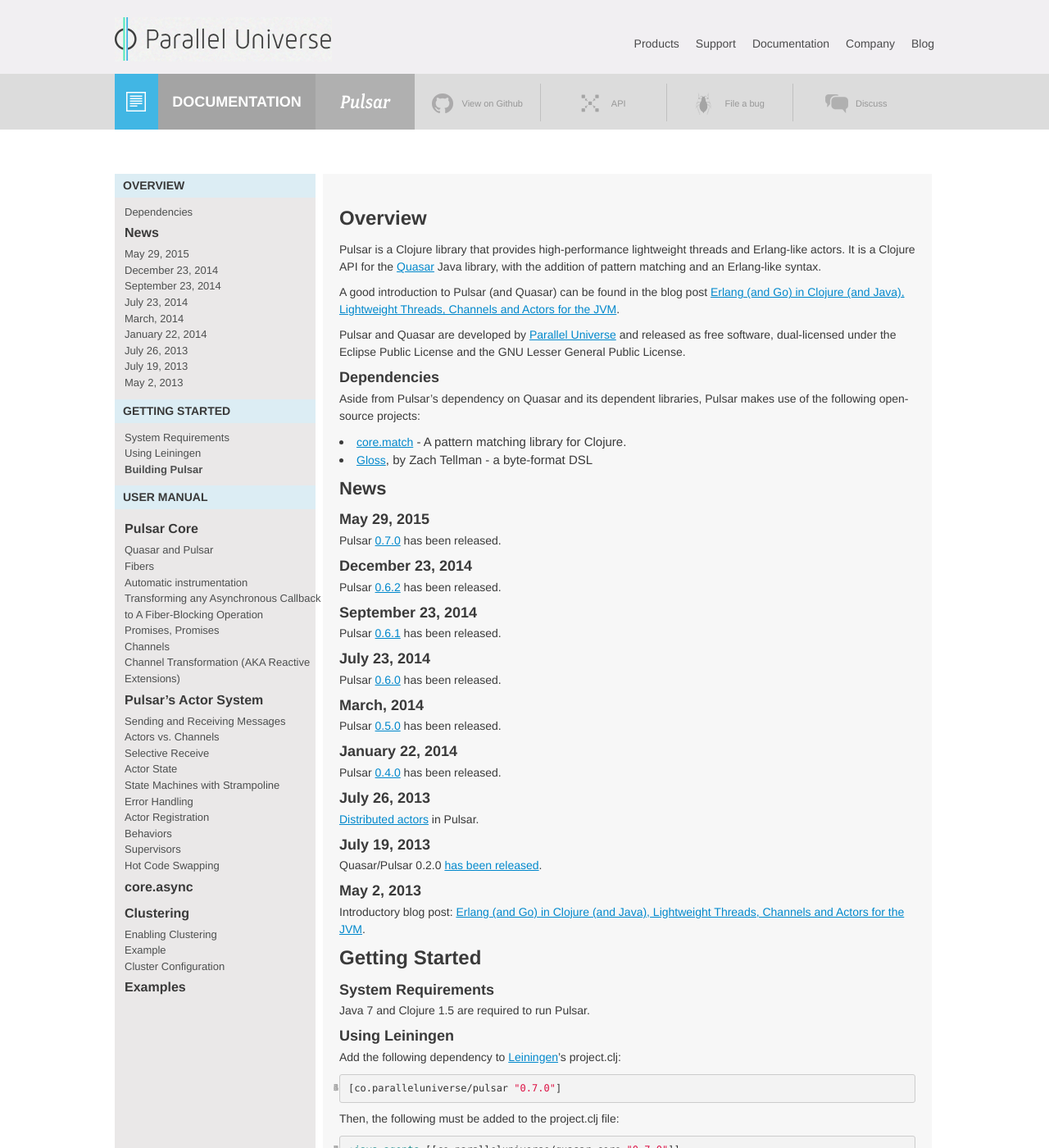
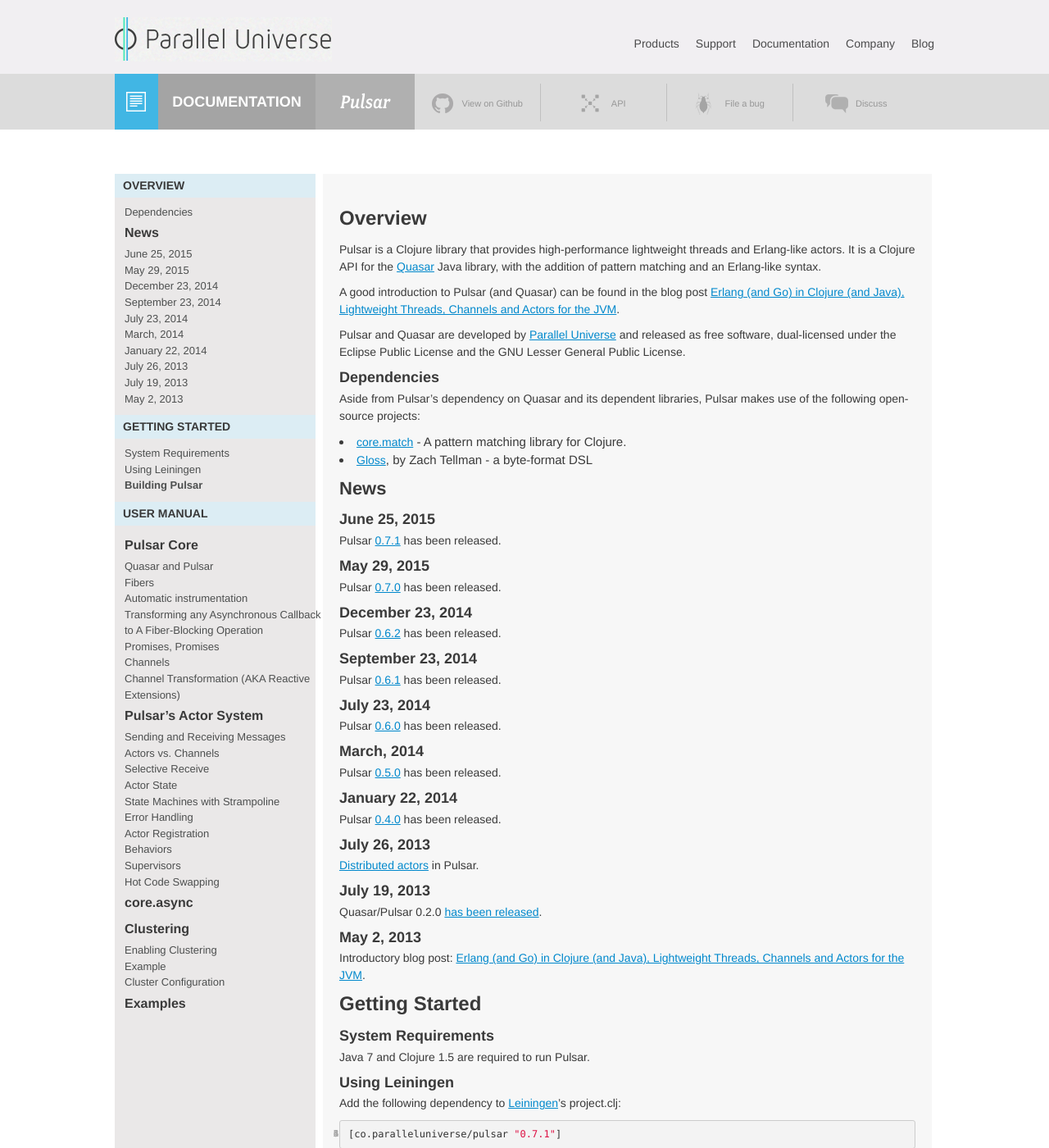
Before and after one commit to puniverse/pulsar, a Jekyll site: the page built from docs/index.md, in a window 1280 px wide and 1400 px high. Shown: the whole window at 82% size. Built offline with Jekyll 4.4.1, drawn with Linux system fonts in a browser that asks for light colours; nearby versions of some CDN libraries; Markdown is read by kramdown in place of the engine named in the settings; some of the changed text lies outside the part shown.

Commit message:
Prepare release 0.7.1

```diff
--- a/docs/_config.yml
+++ b/docs/_config.yml
@@ -9,7 +9,7 @@
 
 # Site globals used throughout docs.
 project: Pulsar
-version: 0.7.0
+version: 0.7.1
 github: puniverse/pulsar
 google_group: "https://groups.google.com/forum/#!forum/quasar-pulsar-user"
 ga_tracking_id: UA-25007319-2
--- a/docs/index.md
+++ b/docs/index.md
@@ -24,6 +24,10 @@
 * [Gloss](https://github.com/ztellman/gloss), by Zach Tellman - a byte-format DSL
 
 ## News
+
+### June 25, 2015
+
+Pulsar [0.7.1](https://github.com/puniverse/pulsar/releases/tag/v0.7.1) has been released.
 
 ### May 29, 2015
 
```
Also changed, not shown: README.md, 1 other file.
